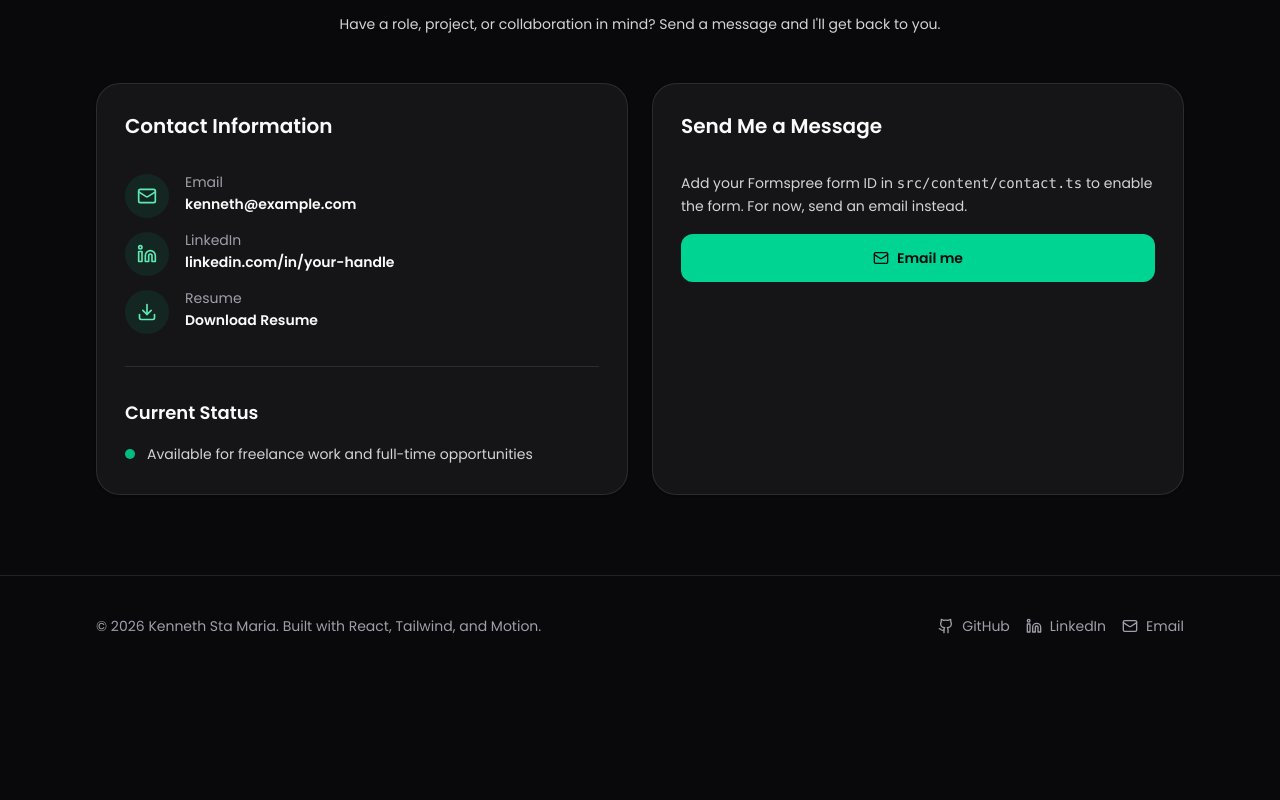
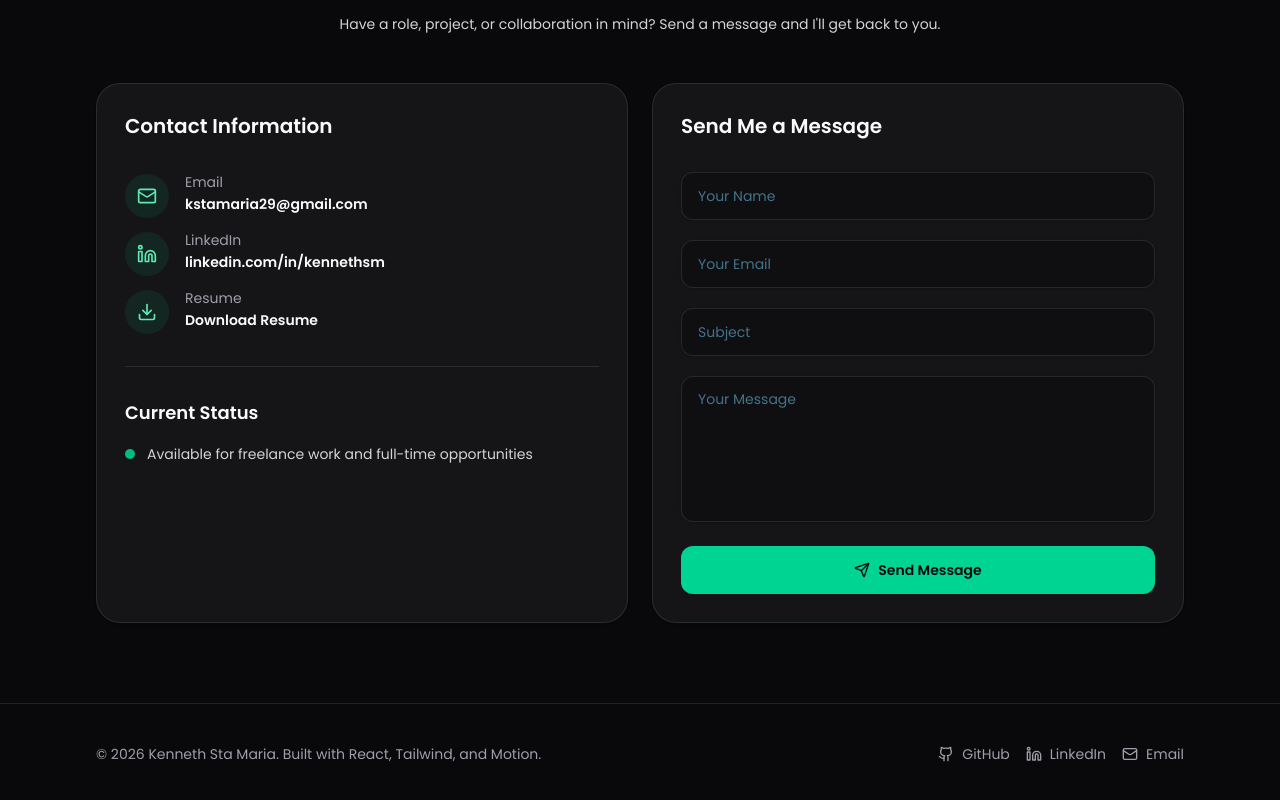
Before and after one commit to kstamaria29/portfolio, a React (Vite) app: page / in a window 1280 px wide. Shown: the part 3968-4768 px from the top of the page. Before the commit the page ends 4644 px from the top, so only its background shows below. Built offline with nearby package versions, Linux system fonts and the light colour scheme.

Commit message:
Updated Contact section and added formspree endpoint

```diff
--- a/src/components/sections/Contact.tsx
+++ b/src/components/sections/Contact.tsx
@@ -154,44 +154,67 @@ export function Contact() {
                   }
                 }}
               >
-                <div className="grid gap-4">
+                <div className="grid gap-5">
+                  <label className="sr-only" htmlFor="contact-name">
+                    Your name
+                  </label>
                   <input
+                    id="contact-name"
                     name="name"
                     required
                     className={cn(
-                      "h-12 rounded-xl border border-zinc-200/70 bg-white px-4 text-sm text-zinc-900",
-                      "placeholder:text-zinc-400 dark:border-white/10 dark:bg-zinc-950/40 dark:text-zinc-50 dark:placeholder:text-zinc-500",
+                      "h-12 rounded-xl border border-zinc-200/70 bg-white px-4 text-sm text-zinc-900 shadow-sm",
+                      "placeholder:text-sky-700/60 dark:border-white/10 dark:bg-zinc-950/40 dark:text-zinc-50 dark:placeholder:text-sky-300/50",
+                      "focus-visible:ring-2 focus-visible:ring-emerald-400 focus-visible:ring-offset-0 dark:focus-visible:ring-emerald-300",
                     )}
                     placeholder="Your Name"
                     autoComplete="name"
                   />
+
+                  <label className="sr-only" htmlFor="contact-email">
+                    Your email
+                  </label>
                   <input
+                    id="contact-email"
                     name="email"
                     type="email"
                     required
                     className={cn(
-                      "h-12 rounded-xl border border-zinc-200/70 bg-white px-4 text-sm text-zinc-900",
-                      "placeholder:text-zinc-400 dark:border-white/10 dark:bg-zinc-950/40 dark:text-zinc-50 dark:placeholder:text-zinc-500",
+                      "h-12 rounded-xl border border-zinc-200/70 bg-white px-4 text-sm text-zinc-900 shadow-sm",
+                      "placeholder:text-sky-700/60 dark:border-white/10 dark:bg-zinc-950/40 dark:text-zinc-50 dark:placeholder:text-sky-300/50",
+                      "focus-visible:ring-2 focus-visible:ring-emerald-400 focus-visible:ring-offset-0 dark:focus-visible:ring-emerald-300",
                     )}
                     placeholder="Your Email"
                     autoComplete="email"
                   />
+
+                  <label className="sr-only" htmlFor="contact-subject">
+                    Subject
+                  </label>
                   <input
+                    id="contact-subject"
                     name="subject"
                     className={cn(
-                      "h-12 rounded-xl border border-zinc-200/70 bg-white px-4 text-sm text-zinc-900",
-                      "placeholder:text-zinc-400 dark:border-white/10 dark:bg-zinc-950/40 dark:text-zinc-50 dark:placeholder:text-zinc-500",
+                      "h-12 rounded-xl border border-zinc-200/70 bg-white px-4 text-sm text-zinc-900 shadow-sm",
+                      "placeholder:text-sky-700/60 dark:border-white/10 dark:bg-zinc-950/40 dark:text-zinc-50 dark:placeholder:text-sky-300/50",
+                      "focus-visible:ring-2 focus-visible:ring-emerald-400 focus-visible:ring-offset-0 dark:focus-visible:ring-emerald-300",
                     )}
                     placeholder="Subject"
                     autoComplete="off"
                   />
+
+                  <label className="sr-only" htmlFor="contact-message">
+                    Your message
+                  </label>
                   <textarea
+                    id="contact-message"
                     name="message"
                     required
                     rows={6}
                     className={cn(
-                      "resize-none rounded-xl border border-zinc-200/70 bg-white px-4 py-3 text-sm text-zinc-900",
-                      "placeholder:text-zinc-400 dark:border-white/10 dark:bg-zinc-950/40 dark:text-zinc-50 dark:placeholder:text-zinc-500",
+                      "resize-none rounded-xl border border-zinc-200/70 bg-white px-4 py-3 text-sm text-zinc-900 shadow-sm",
+                      "placeholder:text-sky-700/60 dark:border-white/10 dark:bg-zinc-950/40 dark:text-zinc-50 dark:placeholder:text-sky-300/50",
+                      "focus-visible:ring-2 focus-visible:ring-emerald-400 focus-visible:ring-offset-0 dark:focus-visible:ring-emerald-300",
                     )}
                     placeholder="Your Message"
                   />
@@ -200,7 +223,7 @@ export function Contact() {
                     type="submit"
                     variant="primary"
                     disabled={status === "submitting"}
-                    className="h-12 w-full justify-center"
+                    className="mt-1 h-12 w-full justify-center"
                   >
                     <Send className="h-4 w-4" aria-hidden="true" />
                     {status === "submitting" ? "Sending..." : contact.formCard.buttonLabel}
--- a/src/content/contact.ts
+++ b/src/content/contact.ts
@@ -12,21 +12,21 @@ export const contact = {
   heading: "Contact",
   description:
     "Have a role, project, or collaboration in mind? Send a message and I'll get back to you.",
-  email: "kenneth@example.com",
+  email: "kstamaria29@gmail.com",
   infoCard: {
     heading: "Contact Information",
     items: [
       {
         id: "email",
         label: "Email",
-        value: "kenneth@example.com",
-        href: "mailto:kenneth@example.com",
+        value: "kstamaria29@gmail.com",
+        href: "mailto:kstamaria29@gmail.com",
         icon: "mail",
       },
       {
         id: "linkedin",
         label: "LinkedIn",
-        value: "linkedin.com/in/your-handle",
+        value: "linkedin.com/in/kennethsm",
         href: "https://www.linkedin.com/",
         icon: "linkedin",
       },
@@ -49,6 +49,6 @@ export const contact = {
     buttonLabel: "Send Message",
   },
   formspree: {
-    formId: "",
+    formId: "xaqbdope",
   },
 } as const;
```
